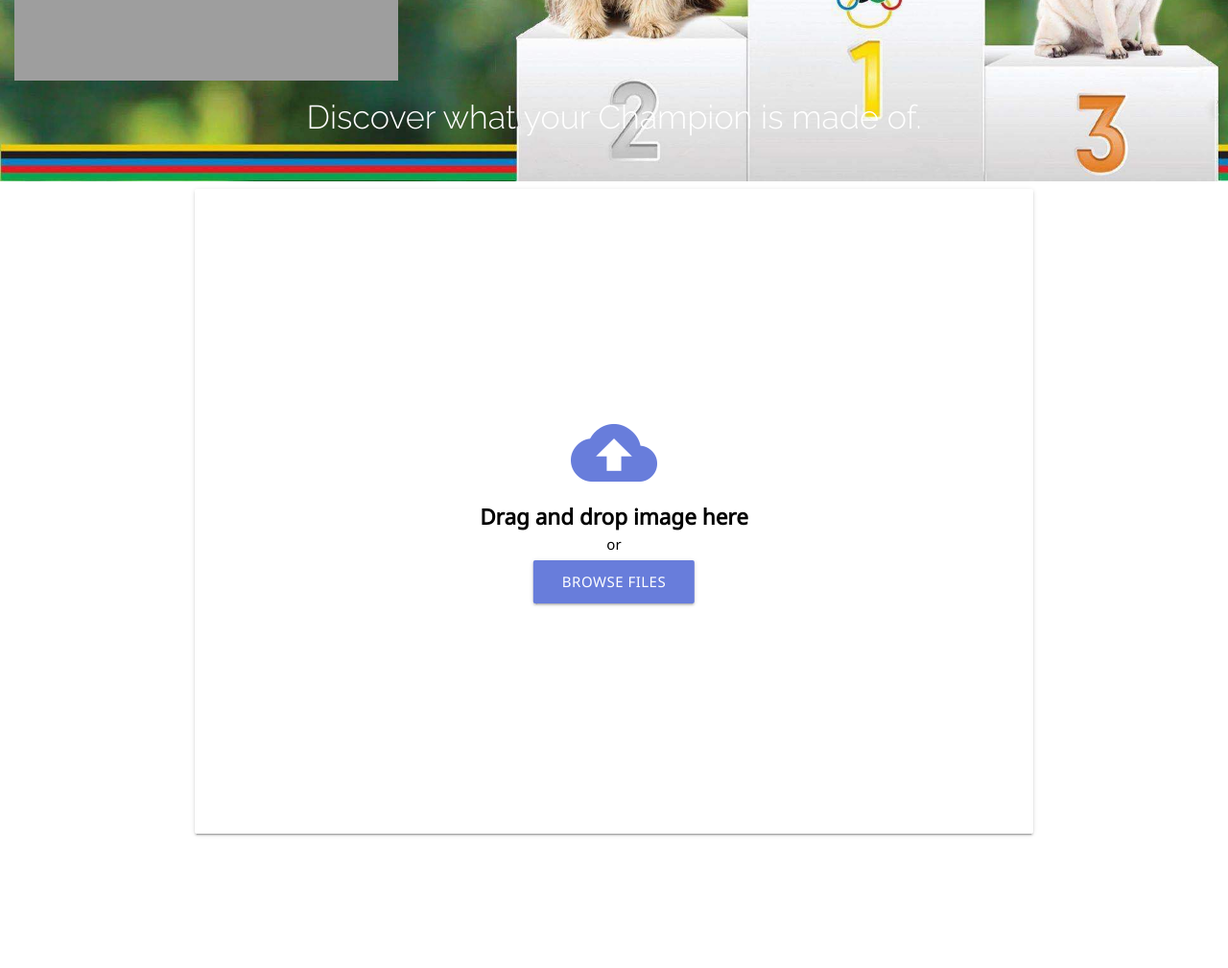
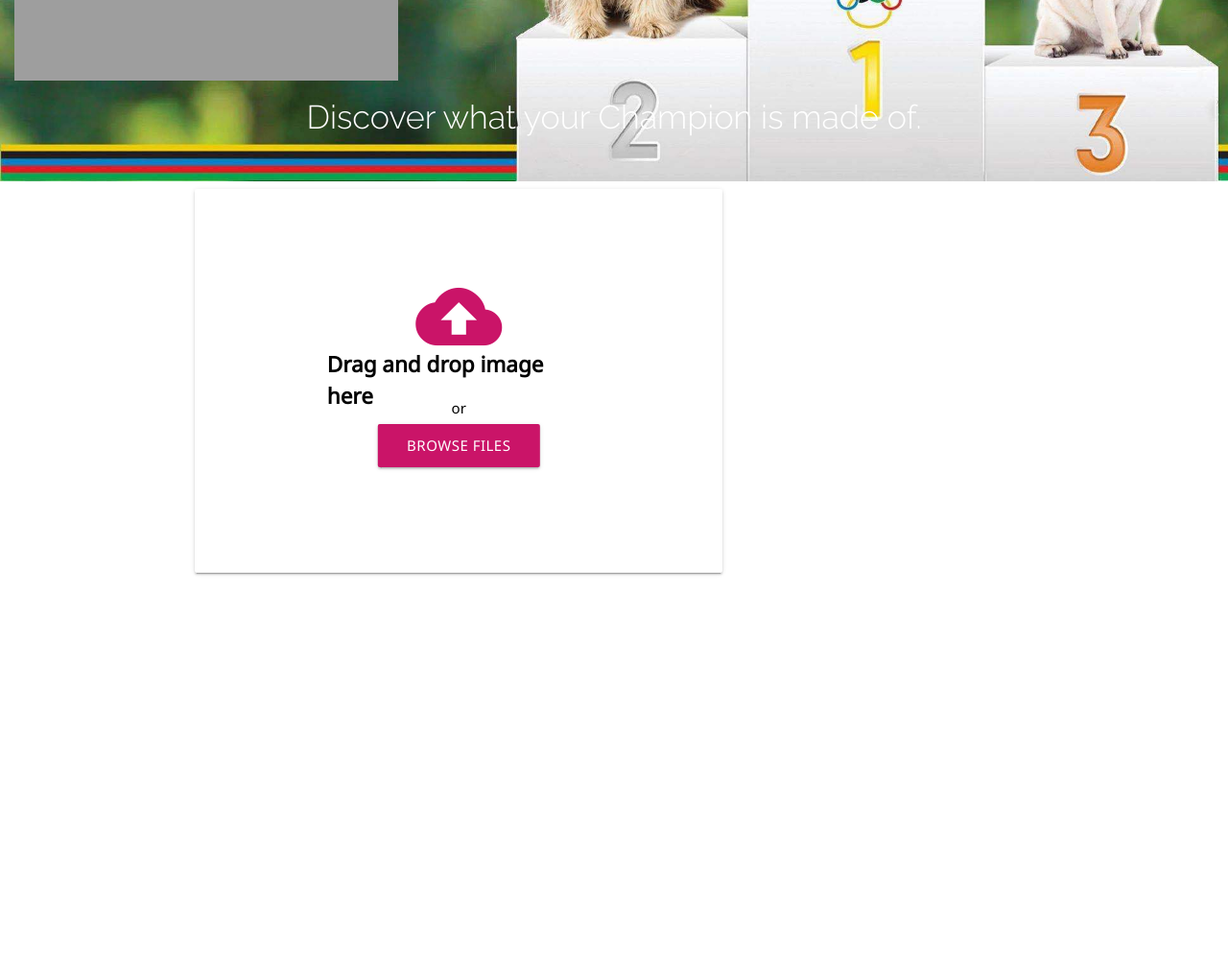
Before and after one commit to munimuni5/dog-image-classifier, a Django app: page /classify_image/classify/ in a window 1280 px wide. Shown: the part 311-1320 px from the top of the page at 96% size. Run offline with Django 3.2, Linux system fonts and the light colour scheme; some libraries are stand-ins or nearby versions; grey boxes are pictures that could not be loaded.

Commit message:
drap and drop css

```diff
--- a/classify_image/static/css/classify.css
+++ b/classify_image/static/css/classify.css
@@ -68,15 +68,32 @@ h1 {
   overflow-y: auto;
 }
 
+.card .card-content {
+  padding: 24px;
+  border-radius: 0 0 2px 2px;
+  height: 400px;
+  width: 550px;
+}
+.card {
+  position: relative;
+  margin: .5rem 0 1rem 0;
+  background-color: #fff;
+  transition: box-shadow .25s;
+  border-radius: 2px;
+  height: 400px;
+  width: 550px;
+}
+
+
 #drop-container {
   height: calc(100% - 50px);
   /* border-style: dashed; */
-  /* border-color: #687DDB; */
+  /* border-color: #ca1468; */
   border-radius: 4px;
 }
 
 .upload-icon {
-  color: #687DDB;
+  color: #ca1468;
   position: absolute;
   top: 50%;
   left: 50%;
@@ -102,7 +119,7 @@ h1 {
 }
 
 #browse-container {
-  background-color: #687DDB;
+  background-color: #ca1468;
   position: absolute;
   top: 50%;
   left: 50%;
@@ -149,7 +166,7 @@ h1 {
 
 .bar {
   height: 20px;
-  background-color: #687DDB !important;
+  background-color: #ca1468 !important;
 }
 
 .progress {
@@ -159,7 +176,7 @@ h1 {
 }
 
 .progress .determinate {
-  background-color: #687DDB !important;
+  background-color: #ca1468 !important;
 }
 
 .stat-card {
```
